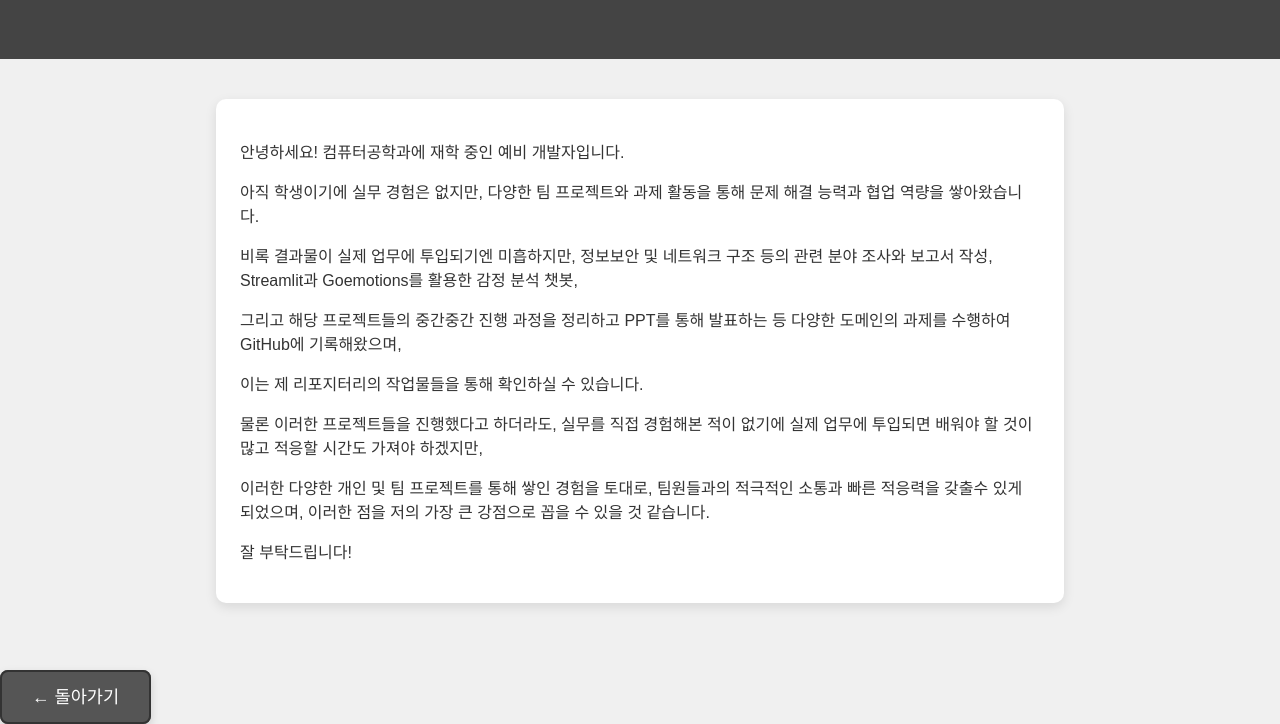
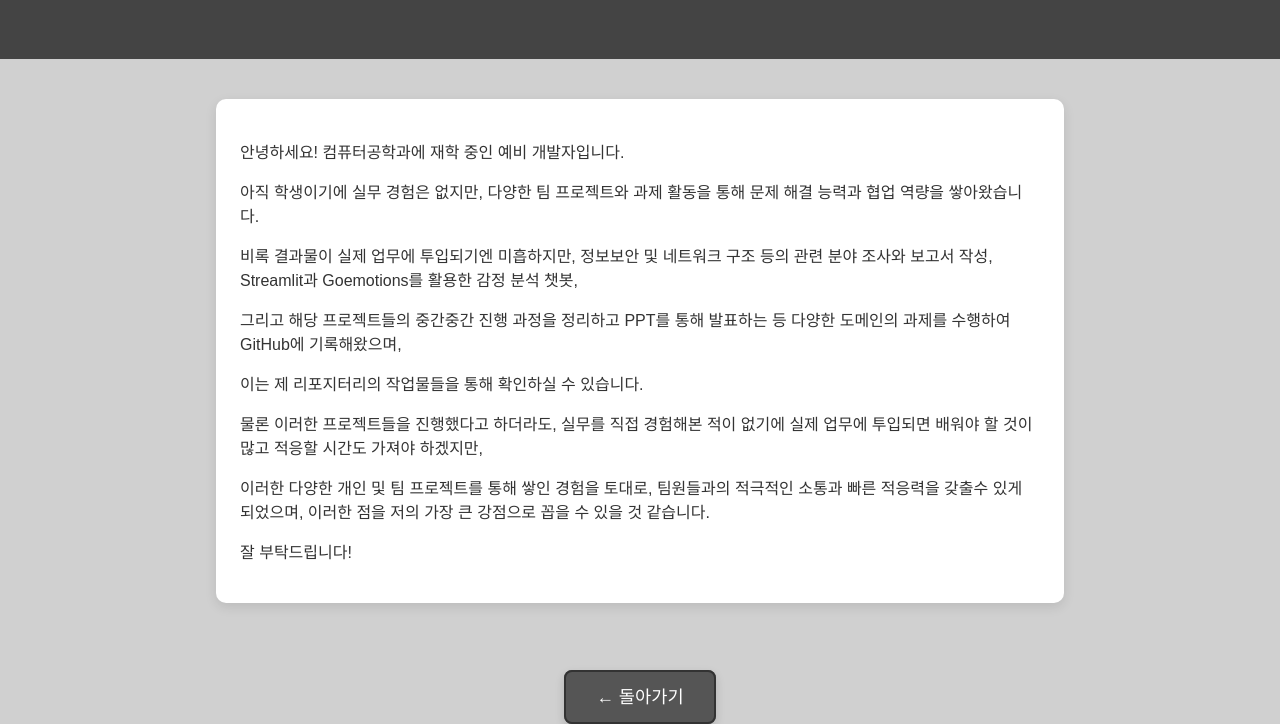
Before and after one commit to hashep/hashep.github.io, a plain HTML site: page html/about.html in a window 1280 px wide. Shown: the part 110-834 px from the top of the page. Drawn offline with Linux system fonts and the light colour scheme.

Commit message:
adsadasdsa

```diff
--- a/css/style.css
+++ b/css/style.css
@@ -2,7 +2,7 @@ body {
   font-family: Arial, sans-serif;
   margin: 0;
   padding: 0;
-  background-color: #f0f0f0; /* 연한 회색 배경 */
+  background-color: #d0d0d0; /* 연한 회색 배경 */
   color: #333;
   min-height: 100vh;
 }
--- a/html/about.html
+++ b/html/about.html
@@ -24,7 +24,8 @@
         <p>잘 부탁드립니다!</p>
       </section>
 
-      <div style="margin-top: 40px;">
+      <!-- 돌아가기 버튼 가운데 정렬 -->
+      <div style="margin-top: 40px; text-align: center;">
         <a href="../index.html" class="button">← 돌아가기</a>
       </div>
     </div>
```
